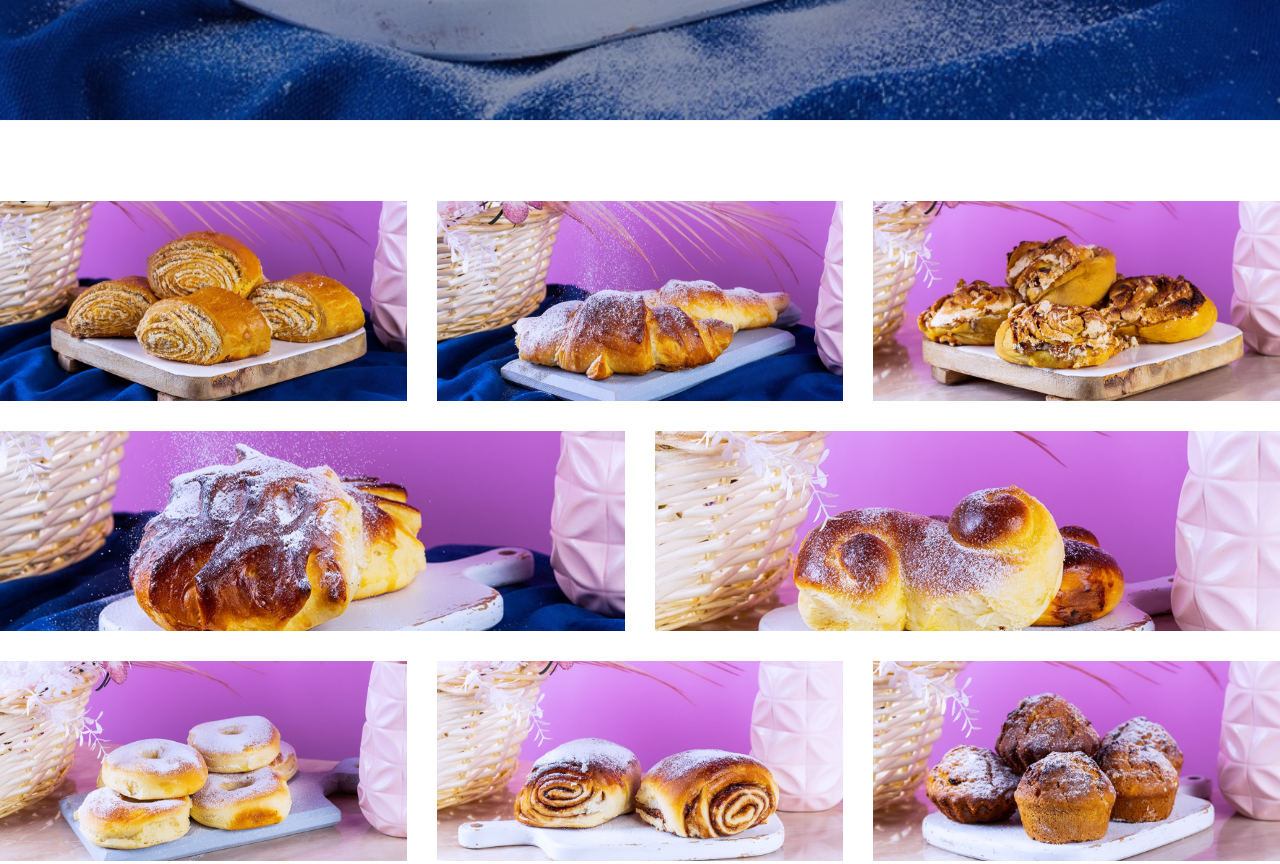
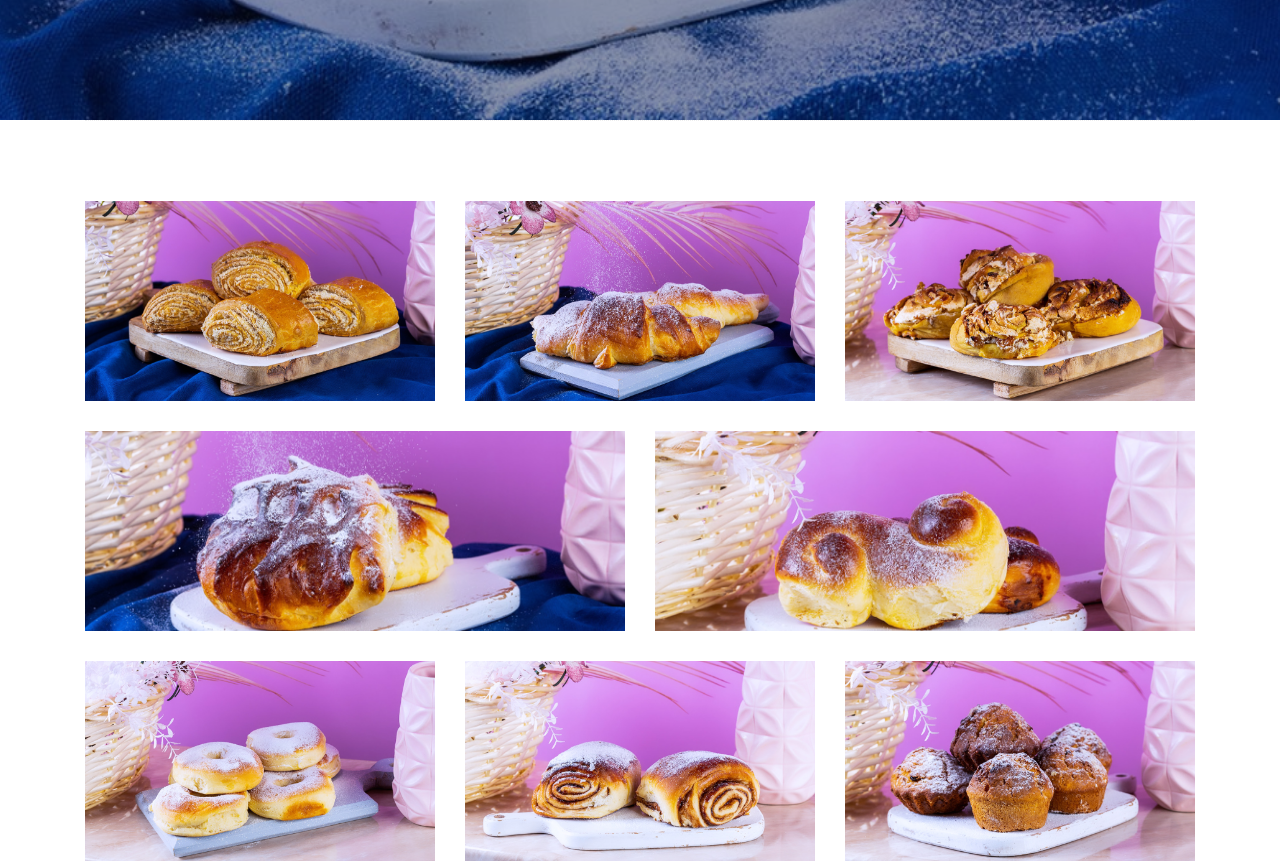
Before and after one commit to PavelBellay/BellaFit, a plain HTML site: page index.html in a window 1280 px wide. Shown: the part 780-1644 px from the top of the page. Drawn offline with Linux system fonts and the light colour scheme.

Commit message:
Add files via upload

```diff
--- a/index.html
+++ b/index.html
@@ -122,7 +122,9 @@
     </div>
     <!-- slider_area_end -->
 <div class="whole-wrap">
-<div class="section-top-border">
+        <div class="container box_1170">
+
+            <div class="section-top-border">
 
                 <div class="row gallery-item">
                     <div class="col-md-4">
@@ -167,7 +169,13 @@
                     </div>
                 </div>
             </div>
-   </div class="whole-wrap">
+
+                        </div>
+                    </div>
+                </div>
+            </div>
+        </div>
+    </div>
         <!-- features_room_end -->
     <!-- about_area_start -->
 
```
